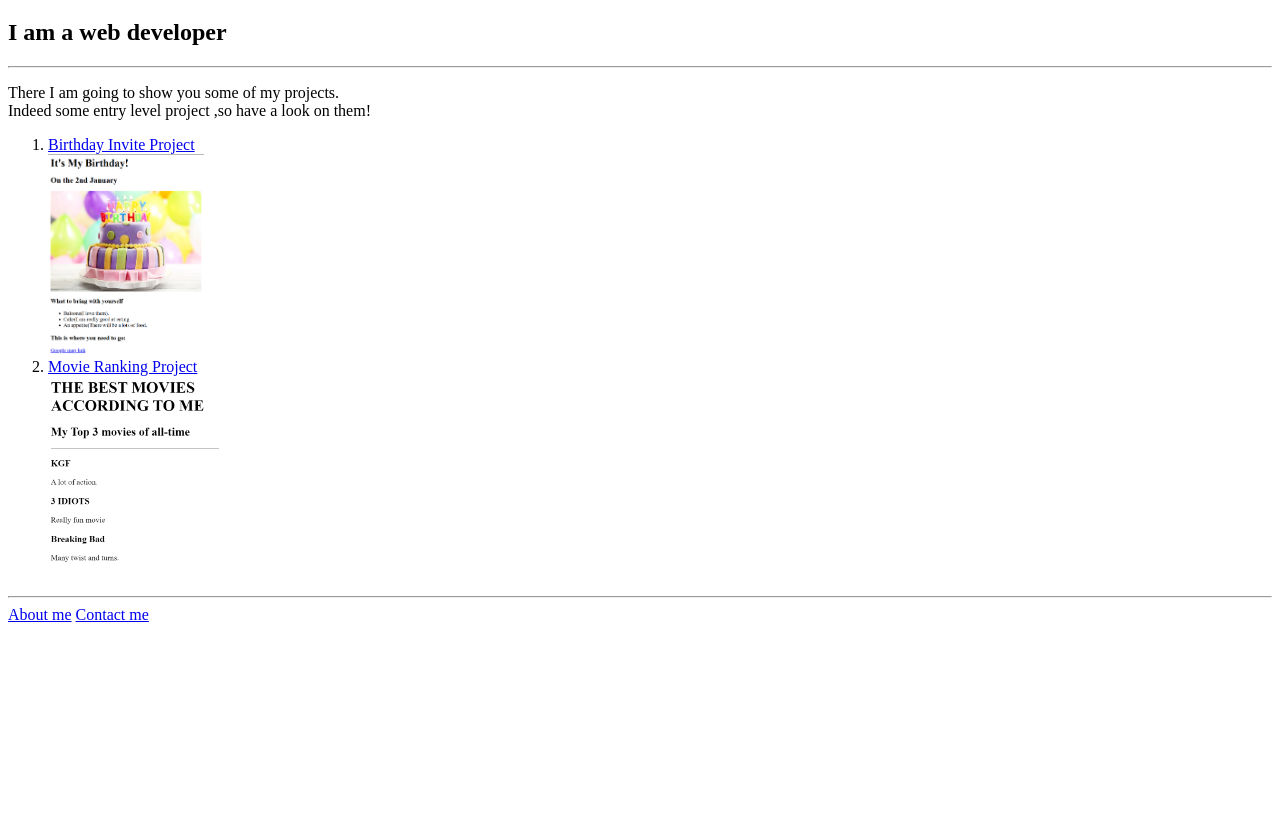
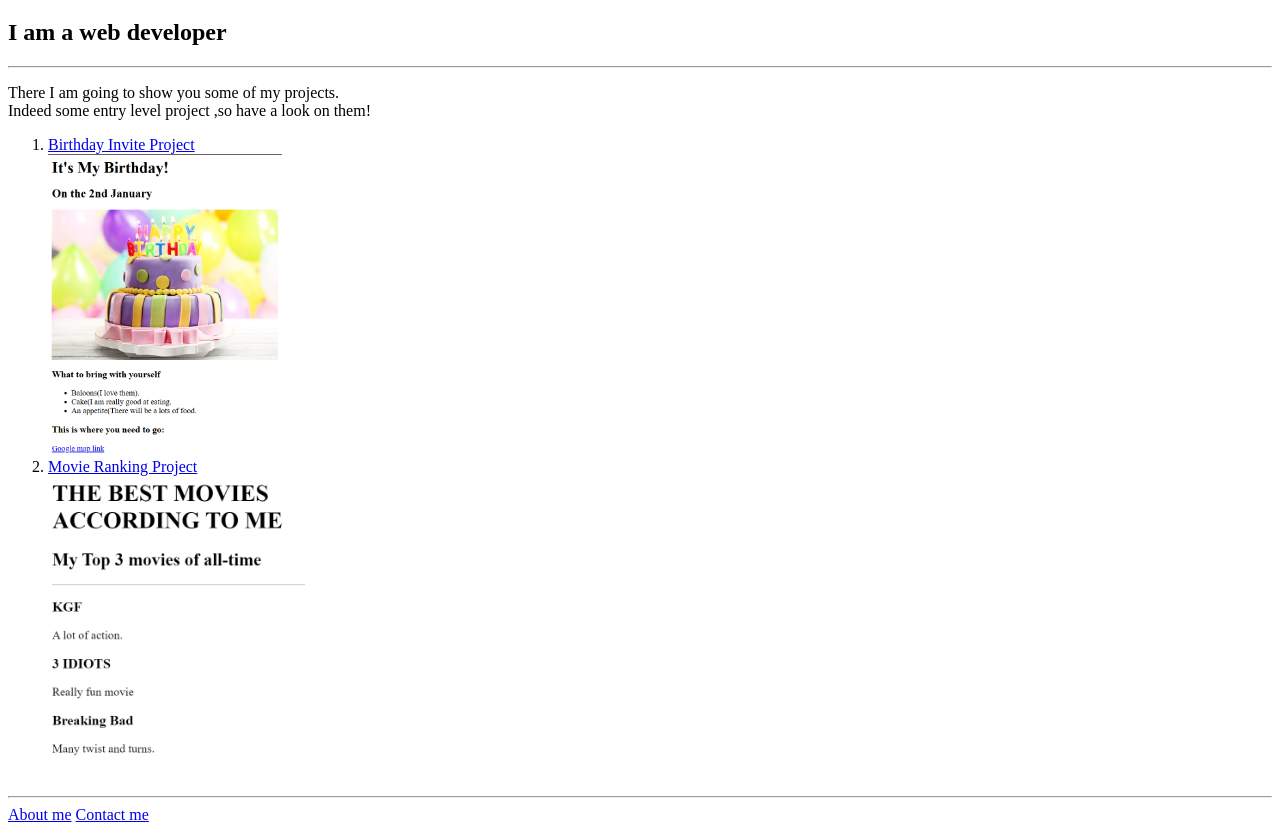
Before and after one commit to Aditya-Swarup26/html-Portfolio, a plain HTML site: page index.html in a window 1280 px wide. Shown: the part 61-893 px from the top of the page. Before the commit the page ends 800 px from the top, so only its background shows below. Drawn offline with Linux system fonts and the light colour scheme.

Commit message:
Update index.html

```diff
--- a/index.html
+++ b/index.html
@@ -1,19 +1,3 @@
-<!-- TODO 1: Create the HTML Boilerplate -->
-
-<!-- TODO 2: Add Your previous projects' HTML into the public folder -->
-
-<!-- TODO 3: Take screenshots of your project previews and add the images to the images folder -->
-
-<!-- TODO 4: Add titles/subtitles etc. -->
-
-<!-- TODO 5: Add a link to the project pages -->
-
-<!-- TODO 6: Add images to show the project previews
-HINT for TODO 6: You can use the height attribute set to 200 to make the image smaller:
-https://developer.mozilla.org/en-US/docs/Web/HTML/Element/img#attr-height -->
-
-<!-- TODO 7: Add the Contact Me and About Me page links -->
-
 <!DOCTYPE html>
 <html lang="en">
 
@@ -36,13 +20,13 @@ https://developer.mozilla.org/en-US/docs/Web/HTML/Element/img#attr-height -->
        <li>
         <a target="_blank" href="./public/birthday-invite.html">Birthday Invite Project</a>
         <br/>
-        <img src="./assets/images/birthday-invite2.png" height="200"/>
+        <img src="./assets/images/birthday-invite2.png" height="300"/>
        </li>
 
        <li>
         <a target="_blank" href="./public/movie-ranking.html">Movie Ranking Project</a>
         <br/>
-        <img src="./assets/images/image.png" height ="200"/>
+        <img src="./assets/images/image.png" height ="300"/>
        </li>
     </ol>
     <hr/>
```
